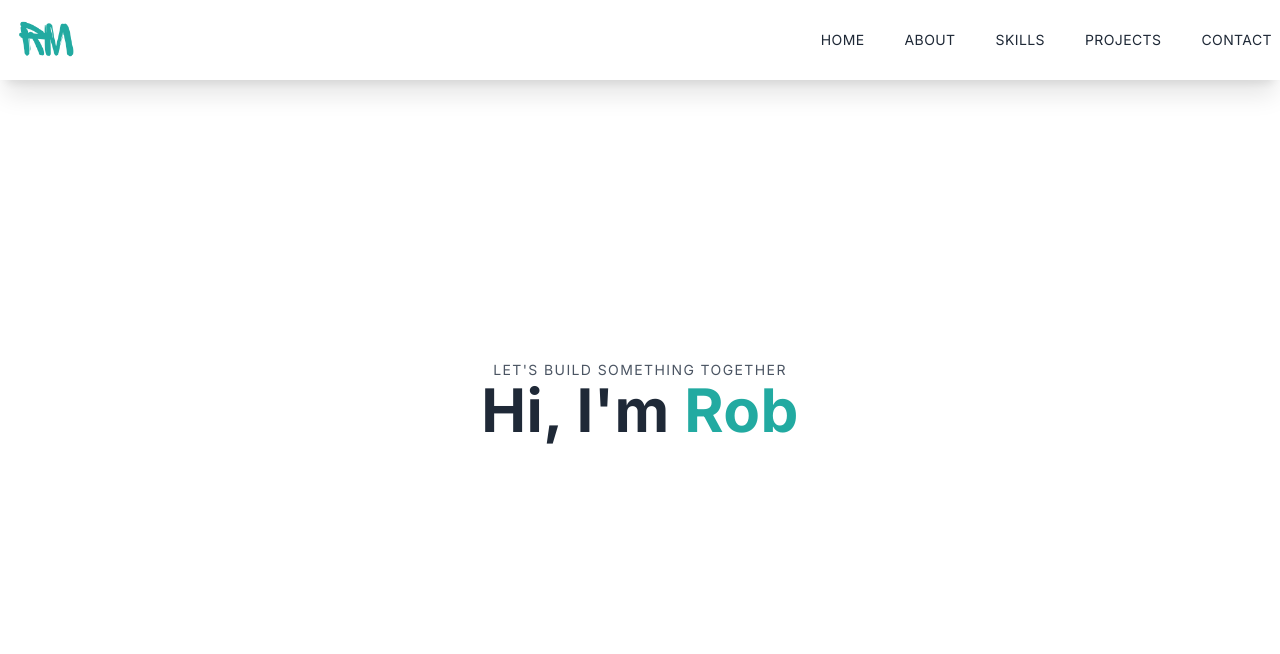
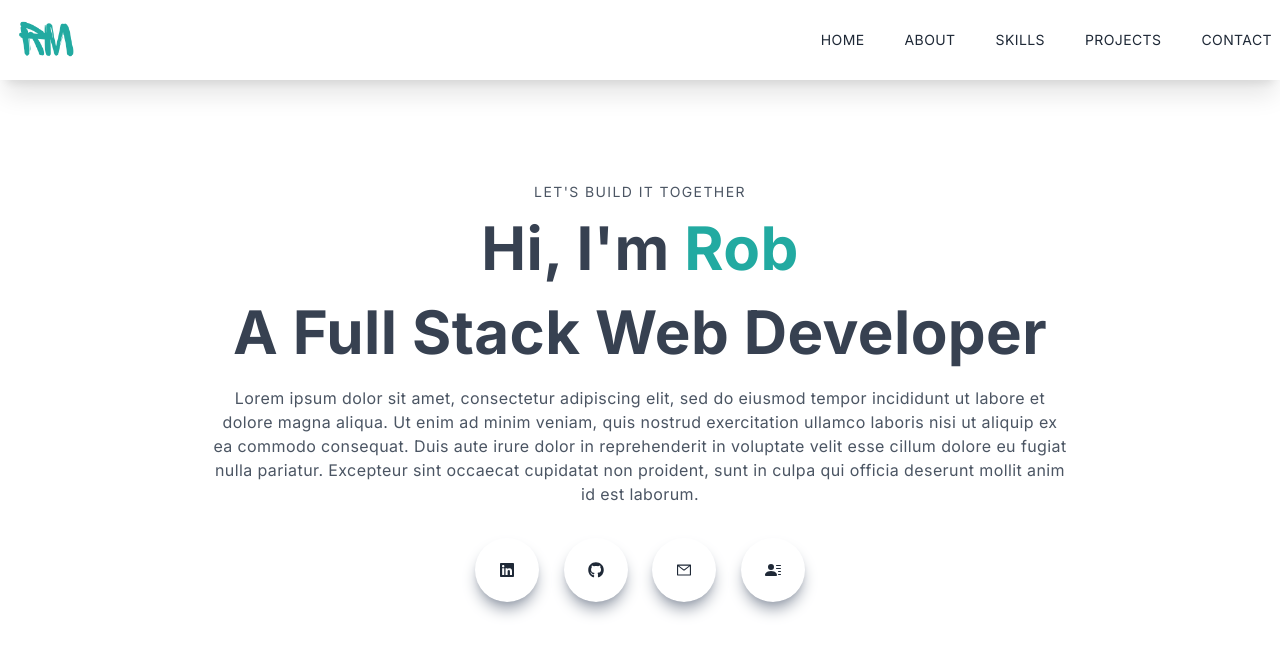
Before and after one commit to rbrtm984/portfolio, a Next.js app: page / in a window 1280 px wide. Shown: the top 654 px of the page. Built offline with nearby package versions, Linux system fonts and the light colour scheme.

Commit message:
finished main hero component

```diff
--- a/src/app/components/main.jsx
+++ b/src/app/components/main.jsx
@@ -1,14 +1,41 @@
-import React from 'react'
+import React from "react";
+import { AiOutlineMail } from "react-icons/ai";
+import { BsFillPersonLinesFill } from "react-icons/bs";
+import { FaGithub, FaLinkedin } from "react-icons/fa";
 
 export const Main = () => {
   return (
-    <div className='w-full h-screen text-center'>
-        <div className='max-w-[1240px] w-full h-full mx-auto p-2 flex justify-center items-center'>
-            <div>
-                <p className='uppercase text-sm tracking-widest text-gray-600'>{`LET'S BUILD SOMETHING TOGETHER`}</p>
-                <h1>{`Hi, I'm`}<span className='text-[#22AAA1]'> Rob</span></h1>
+    <div className="w-full h-screen text-center">
+      <div className="max-w-[1240px] w-full h-full mx-auto p-2 flex justify-center items-center">
+        <div>
+          <p className="uppercase text-sm tracking-widest text-gray-600">{`LET'S BUILD IT TOGETHER`}</p>
+          <h1 className="py-4 text-gray-700">
+            {`Hi, I'm`}
+            <span className="text-[#22AAA1]"> Rob</span>
+          </h1>
+          <h1 className="py-2 text-gray-700">A Full Stack Web Developer</h1>
+          <p className="py-4 text-gray-600 max-w-[70%] m-auto">
+            {`Lorem ipsum dolor sit amet, consectetur adipiscing elit, sed do eiusmod tempor incididunt ut labore et dolore magna aliqua.
+            Ut enim ad minim veniam, quis nostrud exercitation ullamco laboris nisi ut aliquip ex ea commodo consequat.
+            Duis aute irure dolor in reprehenderit in voluptate velit esse cillum dolore eu fugiat nulla pariatur.
+            Excepteur sint occaecat cupidatat non proident, sunt in culpa qui officia deserunt mollit anim id est laborum.`}
+          </p>
+          <div className='flex items-center justify-between max-w-[330px] m-auto py-4'>
+            <div className='rounded-full shadow-lg shadow-gray-400 p-6 cursor-pointer hover:scale-110 ease-in duration-300'>
+                <FaLinkedin />
             </div>
+            <div className='rounded-full shadow-lg shadow-gray-400 p-6 cursor-pointer hover:scale-110 ease-in duration-300'>
+                <FaGithub />
+            </div>
+            <div className='rounded-full shadow-lg shadow-gray-400 p-6 cursor-pointer hover:scale-110 ease-in duration-300'>
+                <AiOutlineMail />
+            </div>
+            <div className='rounded-full shadow-lg shadow-gray-400 p-6 cursor-pointer hover:scale-110 ease-in duration-300'>
+                <BsFillPersonLinesFill />
+            </div>
+          </div>
         </div>
+      </div>
     </div>
-  )
-}
+  );
+};
--- a/src/app/components/navbar.jsx
+++ b/src/app/components/navbar.jsx
@@ -54,7 +54,7 @@ const Navbar = () => {
               </div>
             </div>
             <div className='border-b border-gray-300 my-4 mx-4'>
-              <p className='w-[85%] md:w-[90%] py-4'>{'Get the job done'}</p>
+              <p className='w-[85%] md:w-[90%] py-4'>{`Let's build it together`}</p>
             </div>
           </div>
           <div className='py-4 flex flex-col'>
@@ -76,7 +76,7 @@ const Navbar = () => {
               </Link>
             </ul>
             <div className='pt-40'>
-              <p className='uppercase tracking-widest text-[#8a5665]'>
+              <p className='uppercase tracking-widest text-[#136F63]'>
                 {`Let's Connect`}
               </p>
               <div className='flex items-center justify-between my-4 w-full sm:w-[80%]'>
```
